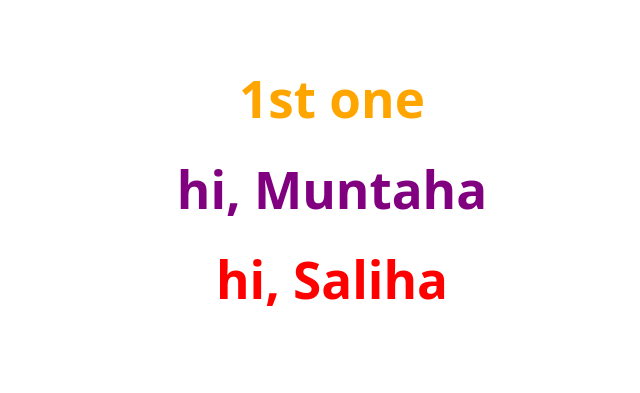
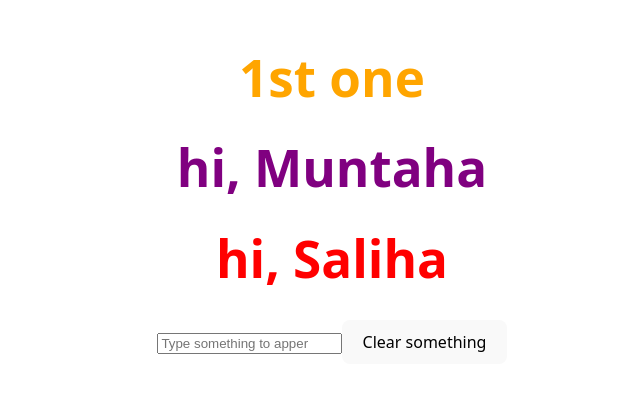
Before and after one commit to Muntahasiddique/react_blog, a React (Vite) app in the folder Onwardsto_Default_Probs/: page / in a window 1280 px wide. Shown: the part 211-604 px from the top of the page, without its empty margins (308-948 px from the left). Built offline with nearby package versions, Linux system fonts and the light colour scheme.

Commit message:
Added the functionality to get inputfeild value

```diff
--- a/Onwardsto_Default_Probs/src/App.jsx
+++ b/Onwardsto_Default_Probs/src/App.jsx
@@ -4,7 +4,7 @@
 import './App.css'
 import { Defaultprop } from './defaultprobs'
 function App() {
-  const [count, setCount] = useState(0)
+  const [val, setval] = useState("")
 
   return (
     <>
@@ -21,6 +21,16 @@
      <Defaultprop   >
     <h1 style={{color:"red"}} >hi, Saliha</h1>
     </Defaultprop>
+ <h1>{val}</h1>
+
+    <input type="text" value={val} onChange={(event)=>{
+     setval(event.target.value)
+    }}  placeholder='Type something to apper' />
+
+
+{/* To clear */}
+<button onClick={()=>setval(" ")} >Clear something</button>
+
     </>
   )
 }
```
